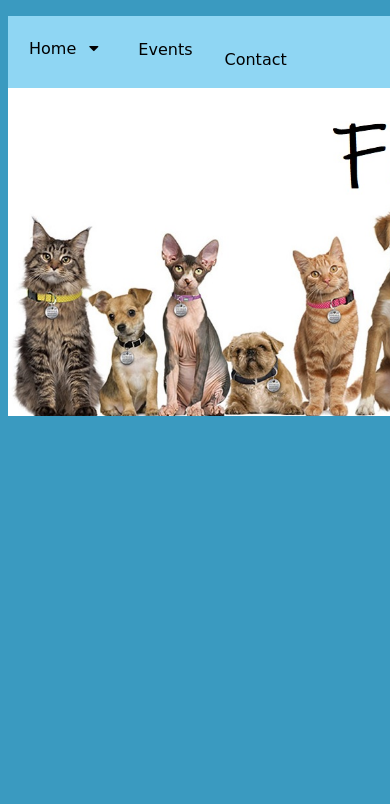
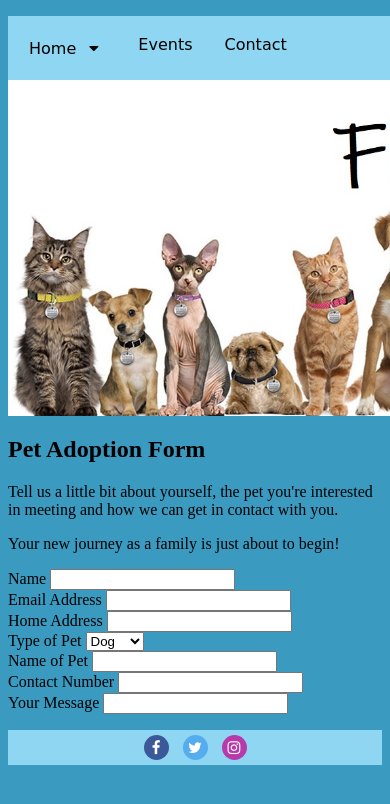
Before and after one commit to lsmyth680/Project-1, a plain HTML site: page contact.html in a window 390 px wide. Shown: the top 804 px of the page. Drawn offline with Linux system fonts and the light colour scheme; files whose address does not match are found by name; a web font is replaced by a local one.

Commit message:
Added contact form

```diff
--- a/CSS/contact.css
+++ b/CSS/contact.css
@@ -74,52 +74,12 @@ li {
   color: black;
     }
 
-.centre {
-  height: 200px;
-  width: 180px;
-  float: left;
-  margin: 0px 10px 10px 25px;
-  border: solid black;
-    }
-
-.dog1 {
-  height: 180px;
-  width: 220px;
-  float: right;
-  margin: 10px 25px 10px 15px;
-  border: solid black;
-  position: relative;
-  top: -25px;
-    }
-
-article {
-  font-size: 20px;
-  font-family: cursive;
-  text-align: justify;
-  color: black;
-    }
-
 h2 {
   text-align: center;
   font-family: 'Margarine', cursive;
   font-size: 30px;
   color: purple;
     }
-
-p {
-  padding: 10px;
-}
-
-@media (max-width: 500px) {
-  h1 {
-    font-size: 36px;
-     }
-
-  li {
-    display: block;
-    padding: 5px;
-      }
-   }
 
    .navbar {
     overflow: hidden;
--- a/contact.html
+++ b/contact.html
@@ -27,7 +27,62 @@
           <li><a href="#">Contact</a></li>
       </div>
     </ul>
+  </header>
 
-  </header>
+    <form class="contact_form" action="contact.html" method="POST">
+      <section>
+        <h1>Pet Adoption Form</h1>
+        <p>Tell us a little bit about yourself, the pet you're interested in meeting and how we can get in contact with you.</p>
+        <p>Your new journey as a family is just about to begin!</p>
+      </section>
+
+      <section>
+        <label for="name">Name</label>
+        <input type="text" name="name"></input>
+      </section>
+
+      <section>
+        <label for="email">Email Address</label>
+        <input type="text" name="email"></input>
+      </section>
+
+      <section>
+        <label for="address">Home Address</label>
+        <input type="text" name="address"></input>
+      </section>
+
+      <section>
+        <label for="pet-type">Type of Pet</label>
+        <select id="pet-type" name="pet-type">
+          <option value="dog">Dog</option>
+          <option value="cat">Cat</option>
+          <option value="Horse">Horse</option>
+        </select>
+      </section>
+
+      <section>
+        <label for="pet-name">Name of Pet</label>
+        <input type="text" name="pet-name"></input>
+      </section>
+
+      <section>
+        <label for="number">Contact Number</label>
+        <input type="number" name="number"></input>
+      </section>
+
+      <section>
+        <label for="message">Your Message</label>
+        <input type="text" name="message"></input>
+      </section>
+
+    </form>
+
+  <footer>
+    <ul class="footer">
+      <li><a href="#" class="fa fa-facebook"></a></li>
+      <li><a href="#" class="fa fa-twitter"></a></li>
+      <li><a href="#" class="fa fa-instagram"></a></li>
+    </ul>
+  </footer>
 </body>
 </html>
```
